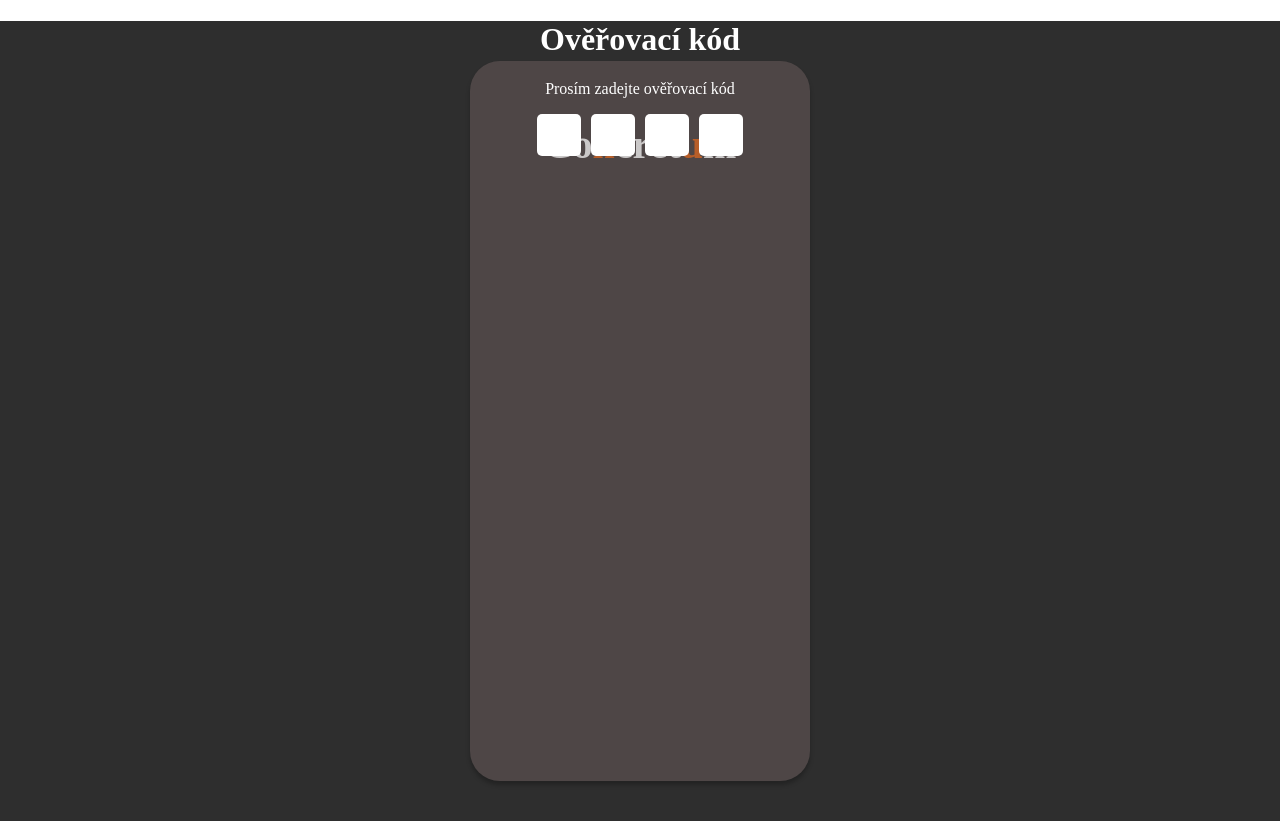
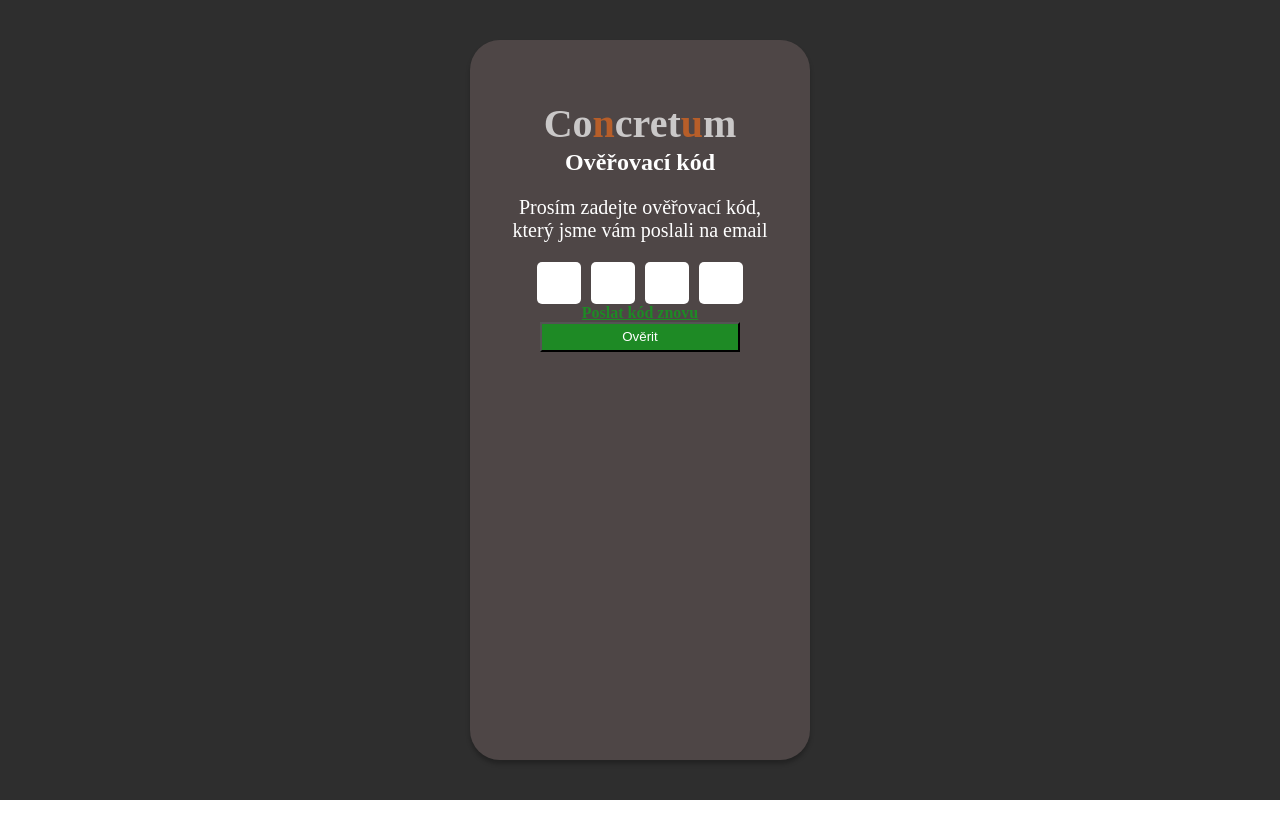
Before and after one commit to Trenclik/BETON, a SvelteKit app: page /VerifyEmail in a window 1280 px wide. After the commit the page ends 800 px from the top, so only its background shows below. Built offline with nearby package versions, Linux system fonts and the light colour scheme.

Commit message:
Uprava-emailu

```diff
--- a/src/lib/Components/ShowHideButton.svelte
+++ b/src/lib/Components/ShowHideButton.svelte
@@ -33,7 +33,7 @@
     <input
       class="PasswordInput {customClass}"
       {type}
-      placeholder={name === "confirm" ? "Confirm Password" : "Password"}
+      placeholder={name === "confirm" ? "Potvrzení hesla" : "Heslo"}
       bind:value={password}
     />
     <button class="show-hide-password" onclick={togglePassword}>
--- a/src/routes/Register/+page.svelte
+++ b/src/routes/Register/+page.svelte
@@ -33,7 +33,7 @@
 <main>
   <div class="register-section">
     <div class="inputs">
-      <input type="text" placeholder="Username" bind:value={username} />
+      <input type="text" placeholder="Uživatelské jméno" bind:value={username} />
       {#if usernameError}
         <p class="error-message">{usernameError}</p>
       {/if}
--- a/src/routes/VerifyEmail/+page.svelte
+++ b/src/routes/VerifyEmail/+page.svelte
@@ -1,5 +1,5 @@
 <script lang="ts">
-	import { integer } from 'drizzle-orm/sqlite-core';
+  import { integer } from "drizzle-orm/sqlite-core";
   import StylingPage from "$lib/Components/Styling-page.svelte";
 
   let code = ["", "", "", ""]; // Pole pro ukládání hodnot inputů
@@ -12,13 +12,17 @@
 
     // Automatický přesun na další input, pokud je zadán znak
     if (value && index < code.length - 1) {
-            (document.getElementById(`input-${index + 1}`) as HTMLInputElement)?.focus();
+      (
+        document.getElementById(`input-${index + 1}`) as HTMLInputElement
+      )?.focus();
     }
   }
 
   function handleKeyDown(index: number, event: KeyboardEvent) {
     if (event.key === "Backspace" && index > 0 && !code[index]) {
-            (document.getElementById(`input-${index - 1}`) as HTMLInputElement)?.focus();
+      (
+        document.getElementById(`input-${index - 1}`) as HTMLInputElement
+      )?.focus();
     }
   }
 </script>
@@ -28,7 +32,8 @@
 <main>
   <div class="VerifyContainer">
     <h1>Ověřovací kód</h1>
-        <p>Prosím zadejte ověřovací kód</p>
+    <p>Prosím zadejte ověřovací kód,<br />
+        který jsme vám poslali na email</p>
 
     <div class="code-inputs">
       {#each code as digit, i}
@@ -44,6 +49,8 @@
         />
       {/each}
     </div>
+    <a href="#"><strong>Poslat kód znovu</strong></a>
+    <button>Ověrit</button>
   </div>
 </main>
 
@@ -51,13 +58,37 @@
   .VerifyContainer {
     text-align: center;
     color: white;
+    display: flex;
+    justify-content: center;
+    align-items: center;
+    flex-direction: column;
+    height: 500px;
+  }
+
+  h1 {
+    font-size: 24px;
+    margin: 0;
+  }
+
+  p{
+    font-size: 20px;
+  }
+
+  a{
+    color: #1E8A25;
+  }
+
+  button{
+    background: #1E8A25;
+    color: white;
+    width: 200px;
+    height: 30px;
   }
 
   .code-inputs {
     display: flex;
     justify-content: center;
     gap: 10px;
-        margin-top: 10px;
   }
 
   .code-inputs input {
```
Lines whose indentation alone changed are shown as unchanged.
